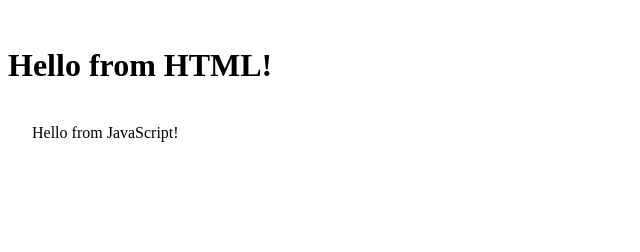
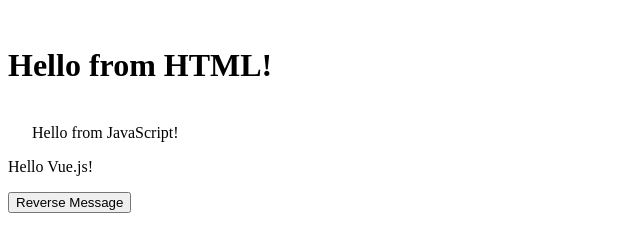
Before and after one commit to devorahortega/practice-vuejs, a plain HTML site: page index.html in a window 1280 px wide. Shown: the whole page, without its empty margins (0-640 px from the left). Drawn offline with nearby package versions, Linux system fonts and the light colour scheme.

Commit message:
Adds button to page

```diff
--- a/index.html
+++ b/index.html
@@ -4,6 +4,7 @@
   <head>
 
     <meta charset="UTF-8" />
+
 
     <title>Practice Vue.js</title>
 
@@ -18,6 +19,10 @@
     <h1>Hello from HTML!</h1>
 
     <div id="app">      {{ message }}     </div>
+    <div id="app-5">
+      <p>{{ message }}</p>
+      <button v-on:click="reverseMessage">Reverse Message</button>
+    </div>
 
   </body>
 </html>
--- a/index.js
+++ b/index.js
@@ -8,3 +8,15 @@ var app = new Vue({
     };
   },
 });
+
+var app5 = new Vue({
+  el: "#app-5",
+  data: {
+    message: "Hello Vue.js!",
+  },
+  methods: {
+    reverseMessage: function () {
+      this.message = this.message.split("").reverse().join("");
+    },
+  },
+});
```
